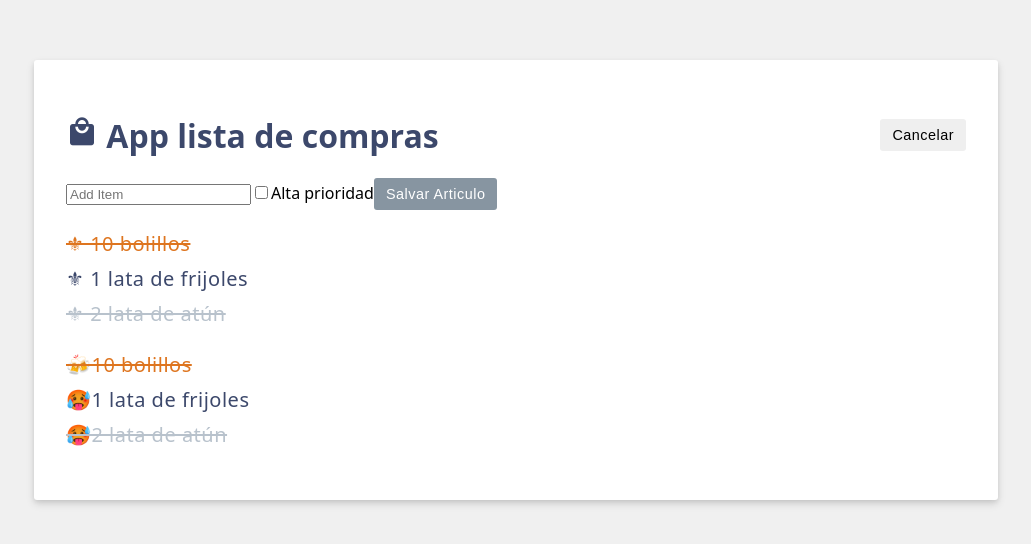
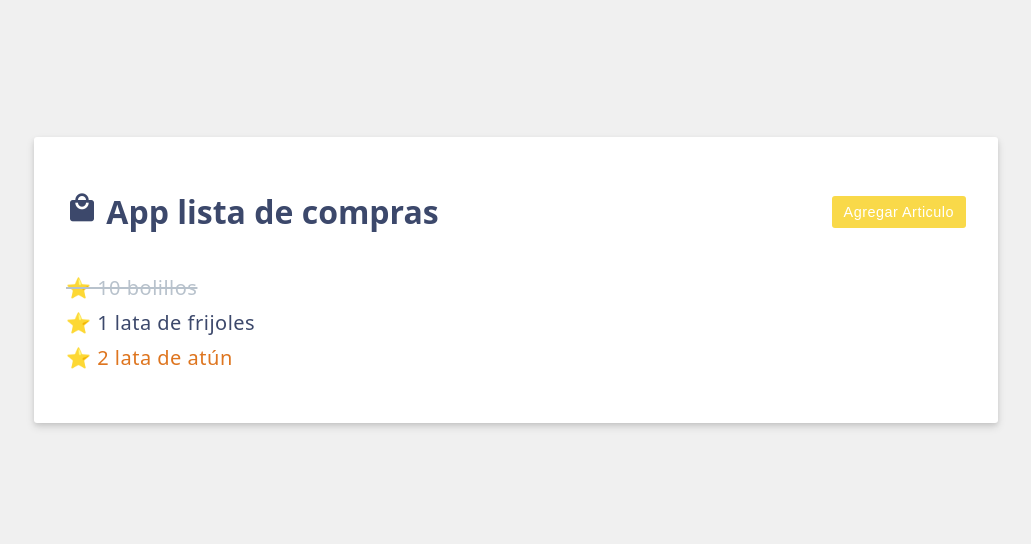
Before and after one commit to Yampyyii/DADM-2024B, a Vue app: page / in a window 1280 px wide. Shown: the part 120-664 px from the top of the page, without its empty margins (124-1155 px from the left). Built offline with nearby package versions, Linux system fonts and the light colour scheme.

Commit message:
propiedades computadas

```diff
--- a/src/App.vue
+++ b/src/App.vue
@@ -1,99 +1,113 @@
 <script setup>
-import { ref } from 'vue';
-//modelo
-const header = ref ('App lista de compras');
+// Importando funcion
+// para crear referencias reactivas
+import { ref, computed } from 'vue'
+// Creando una referencia reactiva
+// de tipo string
+const header = ref('App lista de compras');
+const shoppingIcon = ref('material-icons shopping-cart-icon');
+// Creando una referencia reactiva
+// para alamacenar el valor de la lista
+const items = ref([
+   { id: 0, label: '2 lata de atún', purchased: false, highPriority: true },
+   { id: 1, label: '1 lata de frijoles', purchased: false, highPriority: false },
+  { id: 2, label: '10 bolillos', purchased: true, highPriority: false },
 
-//items
-//items model
-const items = ref([
-  {id:'0', label:'10 bolillos', purchased: true, priority:true},
-  {id:'1', label:'1 lata de frijoles', purchased: false},
-  {id:'3', label:'2 lata de atún', purchased: true},
 ]);
-//item-method
-const saveItem = ()=> {
-items.value.push({id: items.value.length+1, label: newItem.value});
-//clear the input
-newItem.value="";
+const reversedItems = computed(()=>{
+  // Regresar una version invertida
+  // del arreglo "items"
+  return [...items.value].reverse();
+});
+const togglePurchased = (item) => {
+  item.purchased = !item.purchased
 };
-//formulario
-const newItem= ref("");
-const newItemHighPriority = ref(false);
-const editing= ref(true);
-const activateEdition=(activate)=>{
-  editing.value= activate;
+const newItem = ref('');
+// Creando Propiedad Computada
+const characterCount = computed(()=>{
+  return newItem.value.length;
+});
+const newItemHighPriority = ref(false)
+// Metodos
+const saveItems = () => {
+  // Agrega un nuevo elemento a la lista
+  // proveniente de la caja de texto
+  items.value.push(
+    { id: items.value.length,
+      label: newItem.value,
+      highPriority: newItemHighPriority.value
+    })
+  // Borramos el contenido de la caja de texto
+  newItem.value = "";
+  newItemHighPriority.value = false;
+};
+const doEdit = (edit) => {
+  editing.value = edit;
+  newItem.value = "";
+  newItemHighPriority.value = false;
+}
+const editing = ref(false);
+</script>
 
-}
-
-</script>
-//metodos
 <template>
+  <!-- Header -->
   <div class="header">
-
     <h1>
-  <i
-  class="material-icons shopping-cart-icon">
-   local_mall</i>
-   {{ header }}
+      <i :class="shoppingIcon">local_mall</i> {{ header }}
     </h1>
-<button v-if="editing" class="btn"
-@click="activateEdition(false)">
+    <button
+      v-on:click="doEdit(false)"
+      v-if="editing"
+      class="btn">
       Cancelar
     </button>
-<button v-else class="btn btn-primary"
- @click="activateEdition(true)" >
+    <button
+      v-else
+      v-on:click="doEdit(true)"
+      class="btn btn-primary">
       Agregar Articulo
     </button>
   </div>
-
-<!--Agregando entradas de usuario-->
-<form
-class="add-item form"
-v-if="editing"
-v-on:submit.prevent="saveItem">
-
-<!--Entrada de Texto-->
-<input
-type="text"
-placeholder="Add Item"
-v-model.trim="newItem">
-<!--Radio buttons-->
-<label><input type="checkbox" v-model="newItemHighPriority">Alta prioridad</label>
-<!--boton-->
-<button
-:disabled="newItem.length===0"
-class="btn btn-primary">
-Salvar Articulo
+  <!-- Formulario -->
+  <form v-if="editing" v-on:submit.prevent="saveItems" class="add-item form">
+    <input v-model="newItem" type="text" placeholder="Agregar articulo">
+    <!-- Checkbox -->
+    <label>
+      <input type="checkbox" v-model="newItemHighPriority">
+      Alta Prioridad
+    </label>
+    <!-- Boton -->
+    <button class="btn btn-primary">
+      Agregar Articulo
     </button>
-
+    <p class="counter">
+      {{ characterCount }} / 200
+    </p>
   </form>
-
-  <!--Lista clases con objetos-->
+  <!-- Entrega de lista -->
   <ul>
     <li
-  v-for="{label, id, purchased, priority} in items"
-  v-bind:key="id"
-  :class="{ strikeout: purchased,priority}"
-  >
-  ⚜ {{ label }}
+      v-for="({ id, label, purchased, highPriority }, index) in reversedItems"
+      @click="togglePurchased(reversedItems[index])"
+      :class="{priority: highPriority, strikeout:purchased}"
+      v-bind:key="id">
+      ⭐ {{ label }}
     </li>
   </ul>
+  <!-- <ul>
+    <li
+      v-for="{ id, label, purchased, highPriority } in items"
+      :class="[purchased ? 'strikeout' : '', highPriority ? 'priority' :'']"
+      v-bind:key="id">
+      ⭐ {{ label }}
+    </li>
+  </ul> -->
+  <!-- Mensaje condicional -->
+  <p v-if="items.length === 0">🥀 No hay elementos en la lista 🥀</p>
+</template>
 
-  <!--Lista clases con arreglos-->
-  <ul>
- <li
-  v-for="{label, id, purchased, priority} in items"
-  :key="id"
-  :class="[purchased ? 'strikeout' : '', priority ? 'priority' : '' ]"
-  >
- {{priority ? "🍻": "🥵"}}{{ label }}
-</li>
-</ul>
-
-<p v-if="items.length === 0">🥀NO HAY ELEMENTOS EN LA LISTA🥀</p>
-  </template>
 <style scoped>
-.shopping-cart-icon{
+.shopping-cart-icon {
   font-size: 2rem;
 }
 </style>
```
Lines whose indentation alone changed are shown as unchanged.
